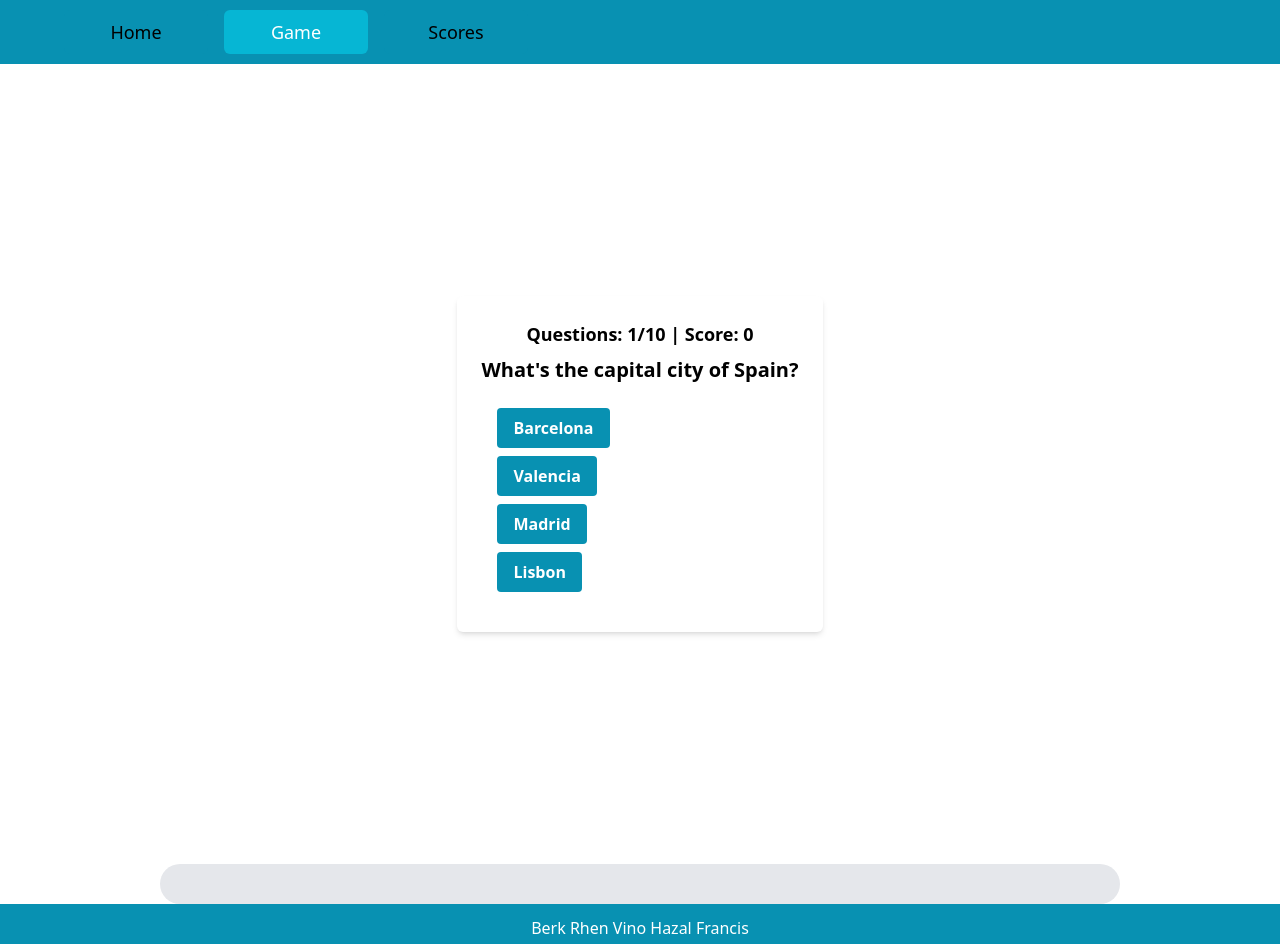
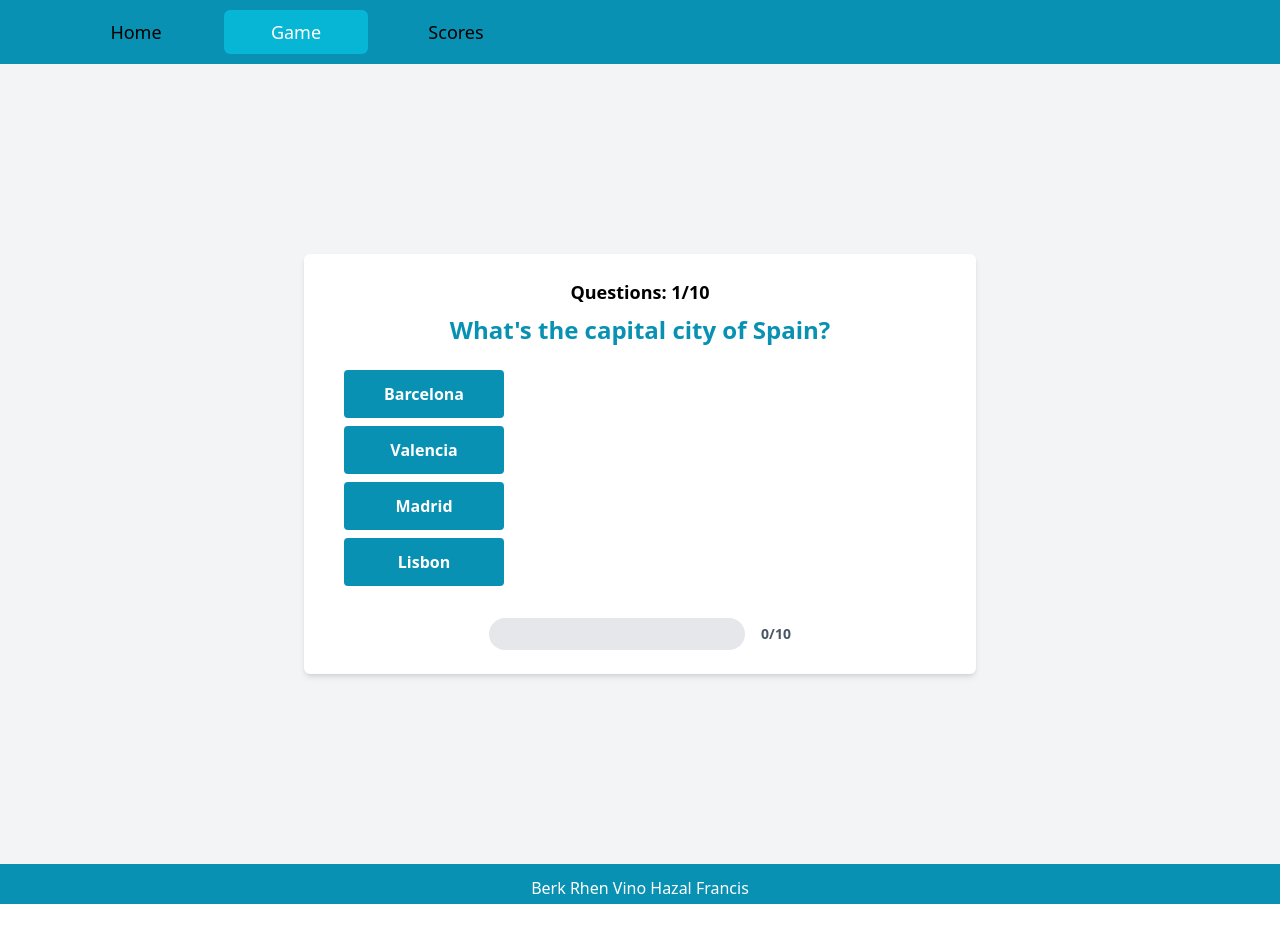
Before and after one commit to mdtoy-dev/Edicatation, a React app: page /game in a window 1280 px wide. After the commit the page ends 904 px from the top, so only its background shows below. Built offline with nearby package versions, Linux system fonts and the light colour scheme; the HTML template or start-up script is replaced by a standard one.

Commit message:
progress bar and general UI cleanup

```diff
--- a/src/components/progressBar.jsx
+++ b/src/components/progressBar.jsx
@@ -1,15 +1,19 @@
-import React from 'react';
+import React from "react";
 
 function ProgressBar({ scoreCount }) {
-
   const progressPercentage = (scoreCount / 10) * 100;
 
   return (
-    <div className="mt-0 self-start justify-self-center place-self-center m-auto w-9/12 bg-gray-200 rounded-full h-10 dark:bg-gray-700">
-      <div
-        className="bg-green-400 rounded-full h-full"
-        style={{ width: `${progressPercentage}%` }}
-      />
+    <div className="flex items-center justify-center mt-8">
+      <div className="w-64 bg-gray-200 rounded-full h-8 dark:bg-gray-700">
+        <div
+          className="bg-green-400 rounded-full h-full"
+          style={{ width: `${progressPercentage}%` }}
+        />
+      </div>
+      <div className="ml-4 text-sm font-semibold text-gray-600 dark:text-gray-400">
+        {`${scoreCount}/10`}
+      </div>
     </div>
   );
 }
--- a/src/pages/Game.jsx
+++ b/src/pages/Game.jsx
@@ -59,23 +59,20 @@ function Game() {
   }
 
   return (
-    <>
-    <div>
-      <div className="flex flex-col items-center justify-center h-screen">
-        <section className="max-w-lg bg-white shadow-md rounded-md p-6">
+    <div className="flex flex-col items-center justify-center min-h-screen bg-gray-100">
+      <div className="w-full max-w-2xl bg-white shadow-md rounded-md p-6">
         <div className="text-center font-bold text-lg mb-2">
-            Questions: {currentQuestionIndex + 1}/{questions.length} | Score:{" "}
-            {scoreCount}
+          Questions: {currentQuestionIndex + 1}/{questions.length}
         </div>
-          <div className="mb-4 ">
-            <h4 className="text-xl font-bold mb-2">
+        <div className="mb-4">
+          <h4 className="text-2xl text-cyan-600 font-bold text-center mb-2">
             {currentQuestion.question}
           </h4>
           <ul className="mt-6">
             {answers.map((answer, index) => (
               <li className="mb-2 flex ms-4" key={index}>
                 <button
-                    className="bg-cyan-600 hover:bg-orange-400 text-white  font-bold py-2 px-4 rounded"
+                  className="w-40 h-12 bg-cyan-600 hover:bg-orange-400 text-white font-bold py-2 px-4 rounded"
                   onClick={() => chooseAnswer(answer)}
                 >
                   {answer}
@@ -84,12 +81,9 @@ function Game() {
             ))}
           </ul>
         </div>
-        </section>
-     </div>
         <ProgressBar scoreCount={scoreCount} />
       </div>
-
-    </>
+    </div>
   );
 }
 
```
Lines whose indentation alone changed are shown as unchanged.
